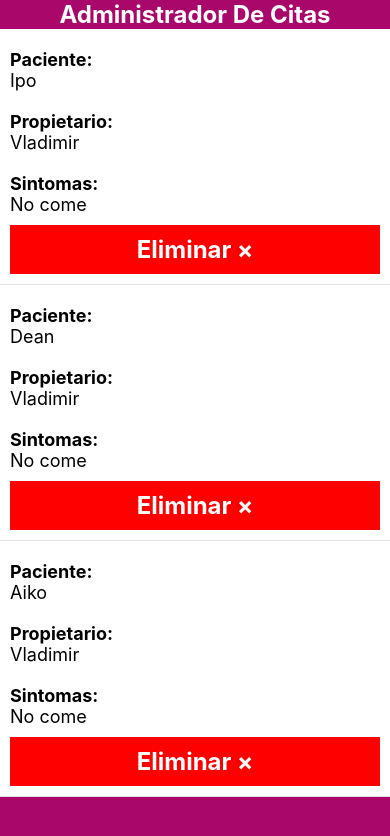
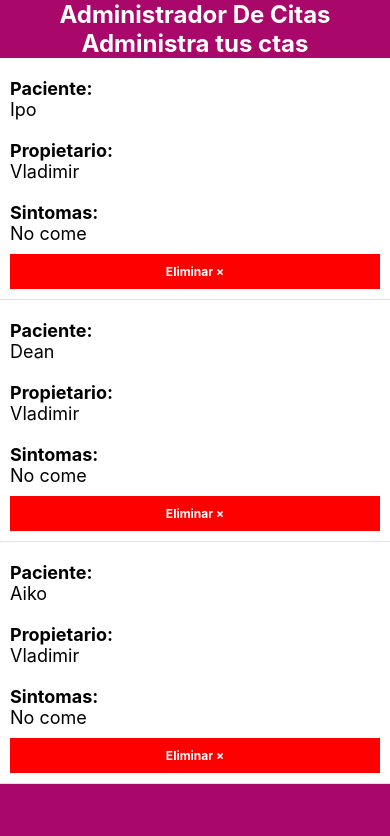
Before and after one commit to 96vladi/datingRN, a React Native app: screen / in a window 390 px wide. Shown: the top 836 px of the page. Built offline with nearby package versions, Linux system fonts and the light colour scheme.

Commit message:
remove-patient

```diff
--- a/src/components/LIst/index.js
+++ b/src/components/LIst/index.js
@@ -2,9 +2,10 @@ import React from 'react'
 import { CustomText } from '../Generals';
 import { BtnDelet, ContainerList, ContainerText } from './styledComponent';
 
-const List = ({cita}) => {
-  const dialogoEliminar = () => {
-    console.log("Eliminando...")
+const List = ({cita, removePatient}) => {
+  const dialogoEliminar = (id) => {
+    console.log("Eliminando...", id);
+    removePatient(id);
   };
   return (
     <ContainerList>
@@ -20,8 +21,8 @@ const List = ({cita}) => {
         <CustomText clr='black' fz='18px' mt='20px' align='left'>Sintomas: </CustomText>
         <CustomText clr='black' fz='18px' fw='normal' align='left'>{cita.sintomas}</CustomText>
       </ContainerText>
-      <BtnDelet onPress={ () => dialogoEliminar()}>
-        <CustomText>Eliminar &times;</CustomText>
+      <BtnDelet onPress={ () => dialogoEliminar(cita.id)}>
+        <CustomText fz='12px'>Eliminar &times;</CustomText>
       </BtnDelet>
     </ContainerList>
   )
--- a/src/screens/Home/index.js
+++ b/src/screens/Home/index.js
@@ -25,12 +25,23 @@ const Home = () => {
     }
   ]);
 
+  const removePatient = (id) => {
+    setCitas( (citasActuales) => {
+      return citasActuales.filter( cita => cita.id !== id )
+    } );
+  };
+
   return (
     <Layout>
       <CustomText>Administrador De Citas</CustomText>
+      <CustomText>
+        {
+          citas.length > 0 ? 'Administra tus ctas' : 'No hay citas, agrega una'
+        }
+      </CustomText>
       <FlatList
         data={citas}
-        renderItem={({item}) => <List cita={item}/>}
+        renderItem={({item}) => <List cita={item} removePatient={removePatient}/>}
         keyExtractor={cita => cita.id}
       />
     </Layout>
```
